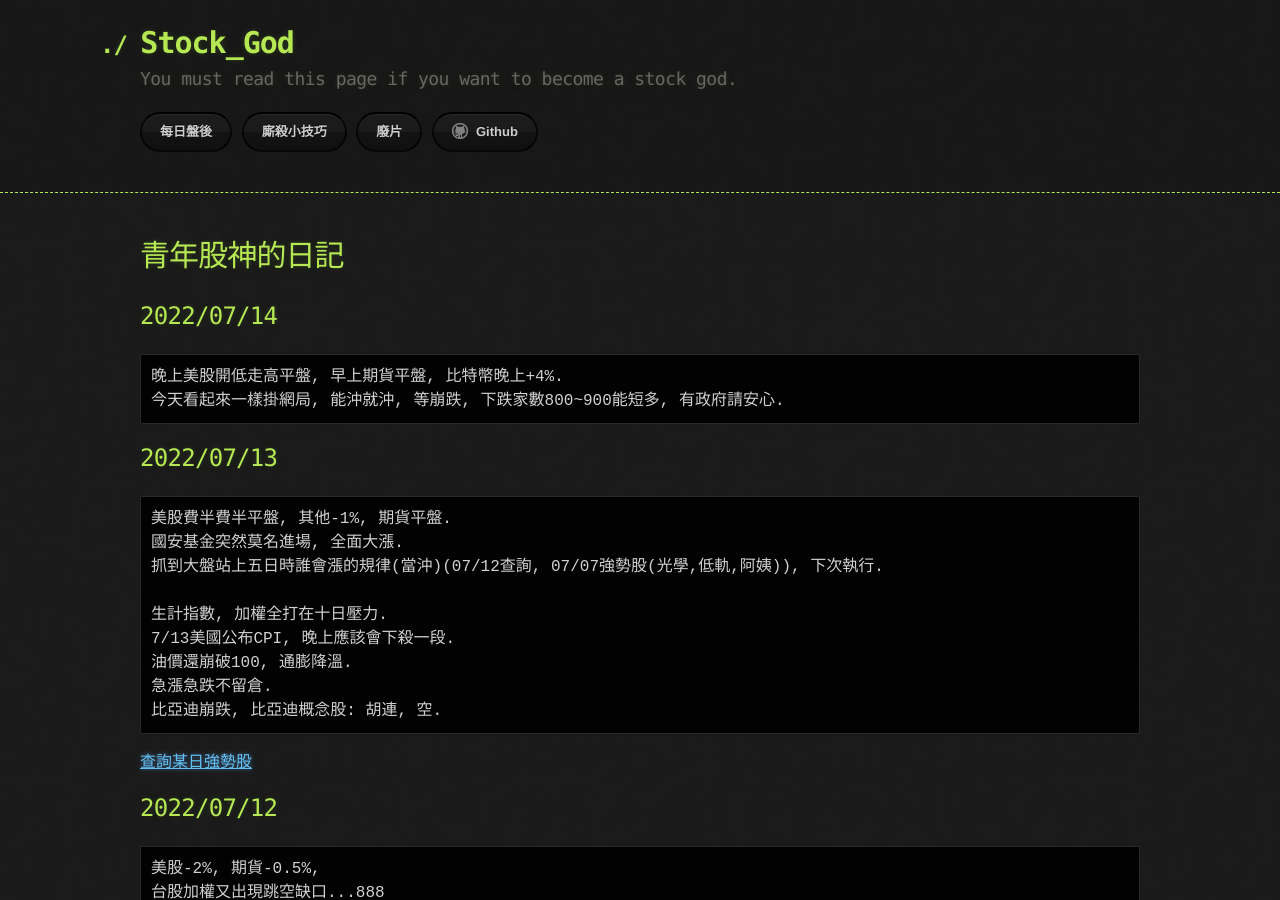
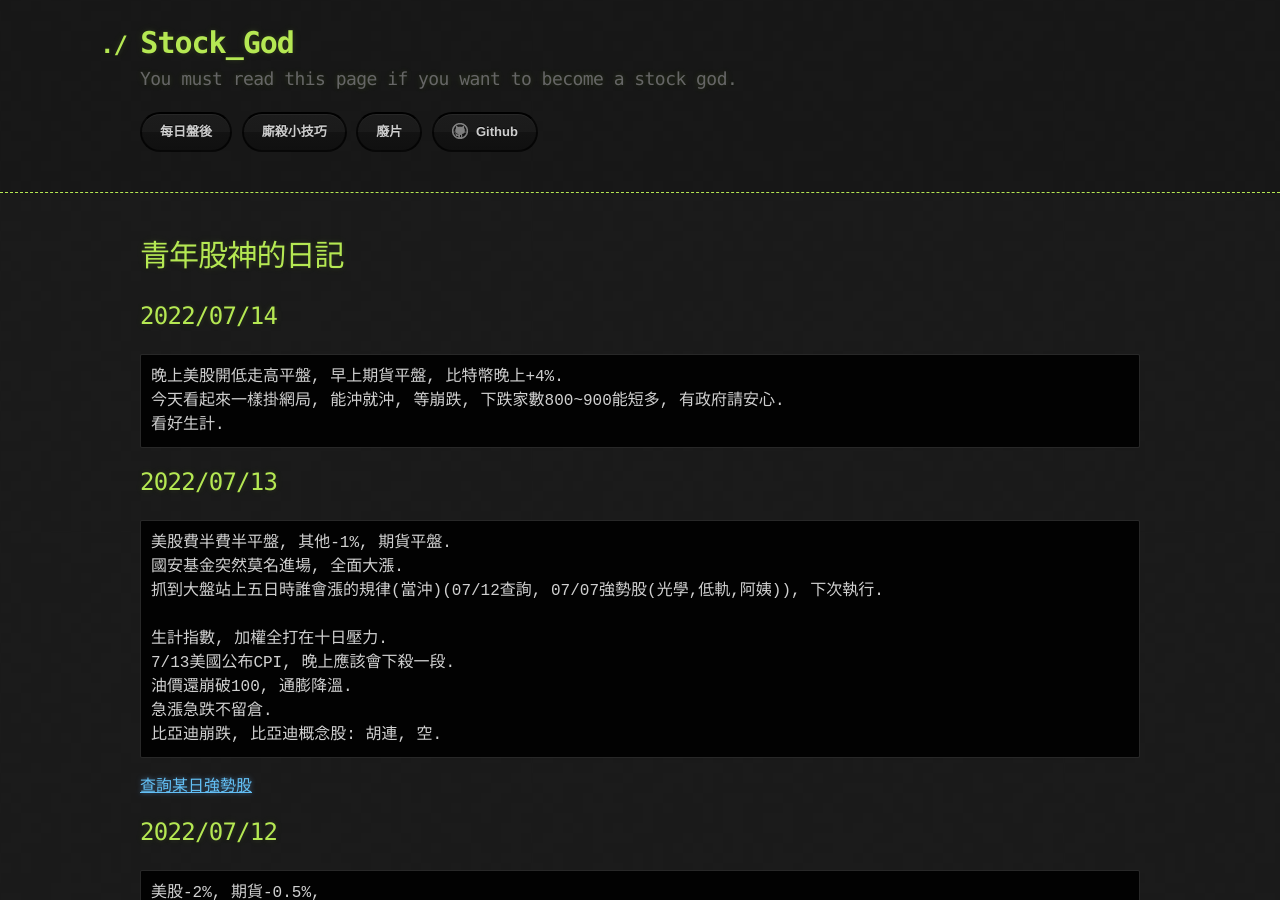
Before and after one commit to lepg5487/Stock_God, a Jekyll site: the page built from index.md, in a window 1280 px wide and 900 px high. Built offline with Jekyll 4.4.1, drawn with Linux system fonts in a browser that asks for light colours; our own code applies the rules of GitHub Pages for plain Markdown files.

Commit message:
Update index.md

````diff
--- a/index.md
+++ b/index.md
@@ -7,6 +7,7 @@ layout: testlayouts
 ```
 晚上美股開低走高平盤, 早上期貨平盤, 比特幣晚上+4%.
 今天看起來一樣掛網局, 能沖就沖, 等崩跌, 下跌家數800~900能短多, 有政府請安心.
+看好生計.
 ```
 
 ## 2022/07/13
````
